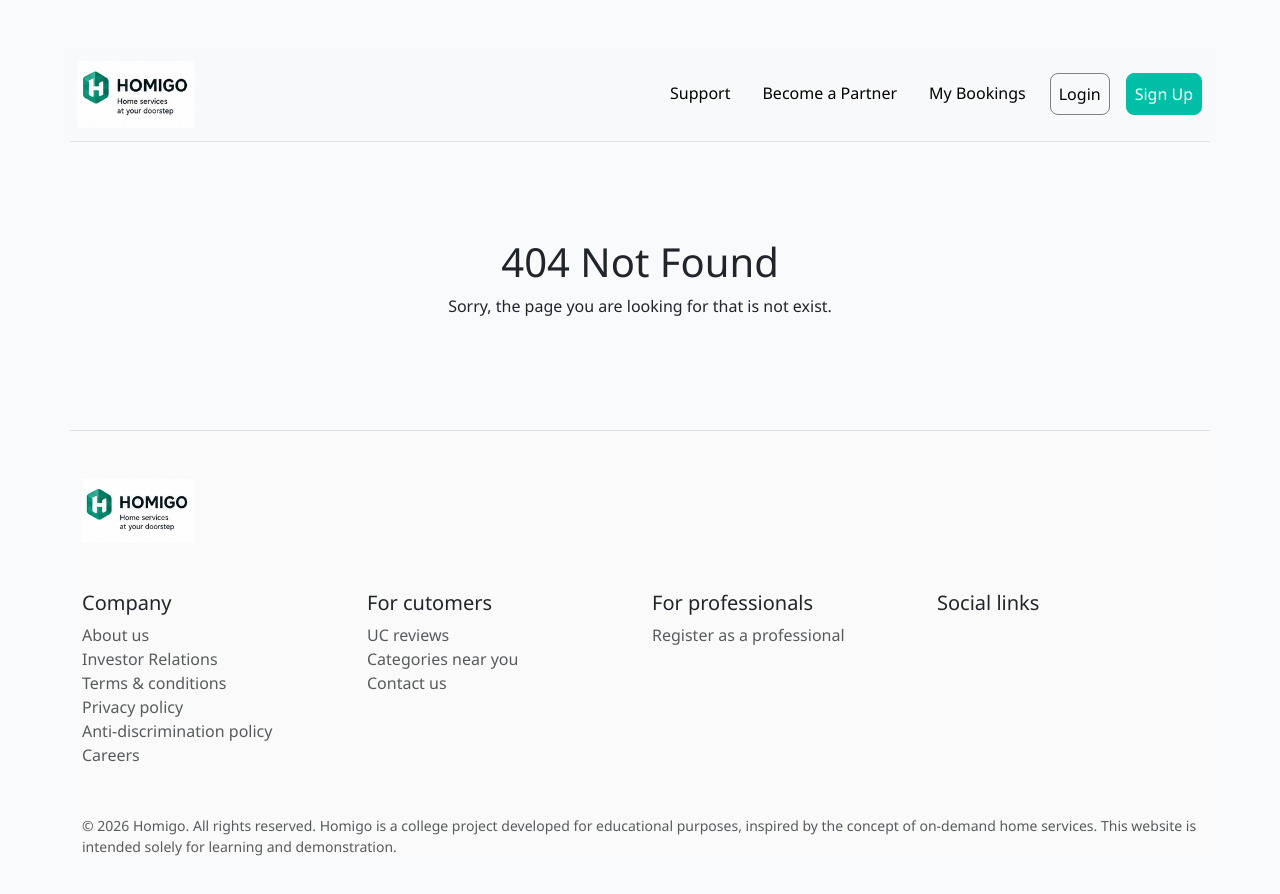
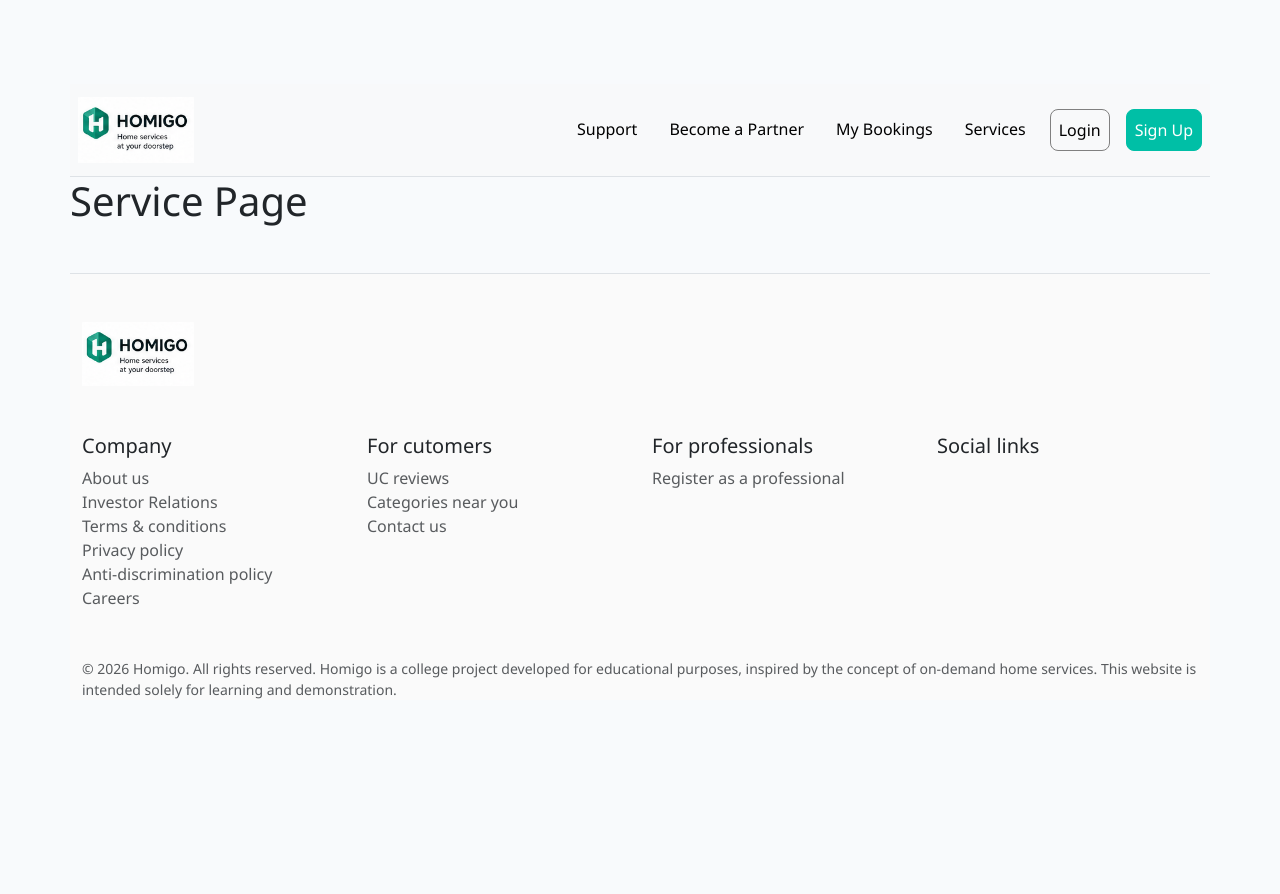
Before and after one commit to Oilia-basu/HomiGo, a React (Vite) app: page /services in a window 1280 px wide. Shown: the top 894 px of the page. After the commit the page ends 800 px from the top, so only its background shows below. Built offline with nearby package versions, Linux system fonts and the light colour scheme.

Commit message:
adding service page

```diff
--- a/src/landing_Page/Navbar.jsx
+++ b/src/landing_Page/Navbar.jsx
@@ -36,7 +36,11 @@ function Navbar() {
                                 My Bookings
                             </Link>
                         </li>
-
+                        <li className="nav-item">
+                            <Link className="nav-link active" to="/services">
+                                Services
+                            </Link>
+                        </li>
                         <li className="nav-item"
                             style={{ border: "1px solid grey", borderRadius: "8px" }}>
                             <Link className="nav-link active" to="/login">
--- /dev/null
+++ b/src/landing_Page/services/ServicePage.jsx
@@ -0,0 +1,7 @@
+function ServicePage() {
+    return (    <h1>
+        Service Page
+    </h1>  );
+}
+
+export default ServicePage;
--- a/src/main.jsx
+++ b/src/main.jsx
@@ -14,6 +14,7 @@ import Login from './landing_Page/Login.jsx'
 import Signup from './landing_Page/Signup.jsx'
 import NotFound from './landing_Page/NotFound.jsx'
 import SupportPage from './landing_Page/support/Support.jsx'
+import ServicePage from './landing_Page/services/ServicePage.jsx'
 createRoot(document.getElementById('root')).render(
   <BrowserRouter>
   <Navbar/>
@@ -22,6 +23,7 @@ createRoot(document.getElementById('root')).render(
     <Route path="/support" element={<SupportPage/>}/>
     <Route path="/becomeapartner" element={<BecomeApartner/>}/>
     <Route path="/mybookings" element={<MyBookingPage/>}/>
+    <Route path="/services" element={<ServicePage/>}/>
     <Route path="/login" element={<Login/>}/>
     <Route path="/signup" element={<Signup/>}/>
     <Route path="*" element={<NotFound/>}/>
```
